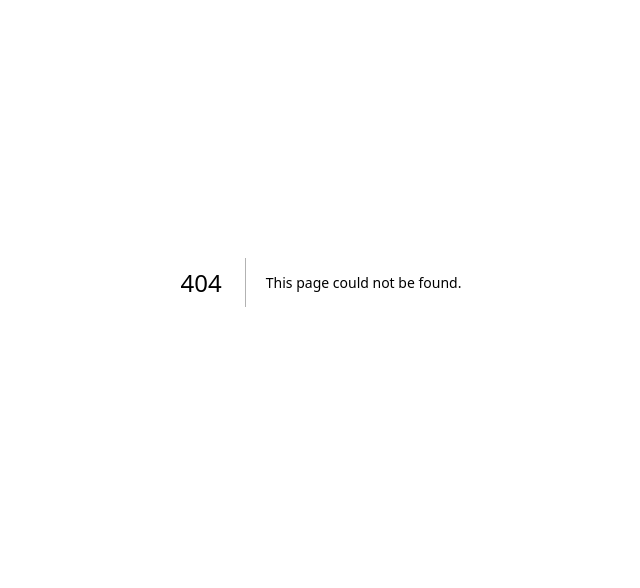
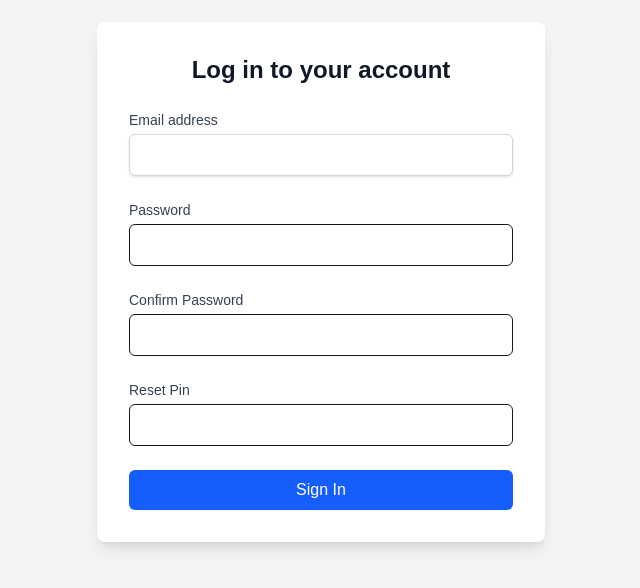
Before and after one commit to COS301-SE-2025/Secure-File-Sharing-Platform, a Next.js app in the folder sfsp-ui/: page /confirmReset in a window 1280 px wide. Before the commit this address had no page. Shown: the part 118-706 px from the top of the page, without its empty margins (319-959 px from the left). Built offline with nearby package versions, Linux system fonts and the light colour scheme.

Commit message:
added confirmReset page.js

```diff
--- /dev/null
+++ b/sfsp-ui/app/confirmReset/page.js
@@ -0,0 +1,110 @@
+'use client';
+
+import { useState } from "react";
+import { useRouter } from "next/navigation";
+import { confirmReset } from "@/lib/auth/confirmReset";
+import Link from "next/link";
+
+
+export default function ConfirmResetPage() {
+  const router = useRouter();
+  const [formData, setFormData] = useState({ email: '', resetPIn: '', newPassword: '' , confrimPassword:''});
+  const [message, setMessage] = useState(null);
+
+  const handleChange = (e) => {
+    setFormData((prev) => ({
+      ...prev,
+      [e.target.name]: e.target.value,
+    }));
+  };
+
+  const handleSubmit = async (e) => {
+    e.preventDefault();
+
+    const { data, error } = await confirmReset(formData);
+
+    if (error) {
+      setMessage(error);
+    } else {
+      setMessage(' Password Reset successful!');
+      router.push('/login'); // *** TO DO: Redirect to dashboard or home page after it has been implemented ***
+    }
+  };
+
+  return (
+    <div className="min-h-screen flex items-center justify-center bg-gray-100 dark:bg-gray-900 px-4">
+      <div className="w-full max-w-md bg-white dark:bg-gray-800 p-8 rounded-lg shadow-lg">
+        <h2 className="text-2xl font-bold text-center text-gray-900 dark:text-white mb-6">Log in to your account</h2>
+
+        <form className="space-y-6" onSubmit={handleSubmit}>
+          {/* Email */}
+          <div>
+            <label htmlFor="email" className="block text-sm font-medium text-gray-700 dark:text-gray-200">
+              Email address
+            </label>
+            <input
+              type="email"
+              name="email"
+              value={formData.email}
+              onChange={handleChange}
+              required
+              className="mt-1 block w-full px-4 py-2 border border-gray-300 dark:border-gray-600 rounded-md shadow-sm bg-white dark:bg-gray-700 text-gray-900 dark:text-white focus:outline-none focus:ring-2 focus:ring-blue-500"
+            />
+          </div>
+    {/*Password*/}
+        <div>
+            <label className="block text-sm font-medium text-gray-700 dark:text-gray-300">
+              Password
+            </label>
+            <input
+              type="password"
+              name="password"
+              value={formData.password}
+              onChange={handleChange}
+              required
+              className="w-full px-4 py-2 mt-1 border rounded-md dark:bg-gray-700 dark:text-white dark:border-gray-600"
+            />
+          </div>
+            {/*confirmPassword*/}
+          <div>
+            <label className="block text-sm font-medium text-gray-700 dark:text-gray-300">
+              Confirm Password
+            </label>
+            <input
+              type="password"
+              name="confirmPassword"
+              value={formData.confirmPassword}
+              onChange={handleChange}
+              required
+              className="w-full px-4 py-2 mt-1 border rounded-md dark:bg-gray-700 dark:text-white dark:border-gray-600"
+            />
+          </div>
+            {/*resetPin*/}
+            <div>
+            <label className="block text-sm font-medium text-gray-700 dark:text-gray-300">
+              Reset Pin
+            </label>
+            <input
+              type="test"
+              name="resetPin"
+              value={formData.resetPIn}
+              onChange={handleChange}
+              required
+              className="w-full px-4 py-2 mt-1 border rounded-md dark:bg-gray-700 dark:text-white dark:border-gray-600"
+            />
+          </div>
+
+
+          {/* Submit */}
+          <button
+            type="submit"
+            className="w-full bg-blue-600 hover:bg-blue-700 text-white font-medium py-2 px-4 rounded-md transition-colors"
+          >
+            Sign In
+          </button>
+        </form>
+
+      </div>
+    </div>
+  );
+}
```
